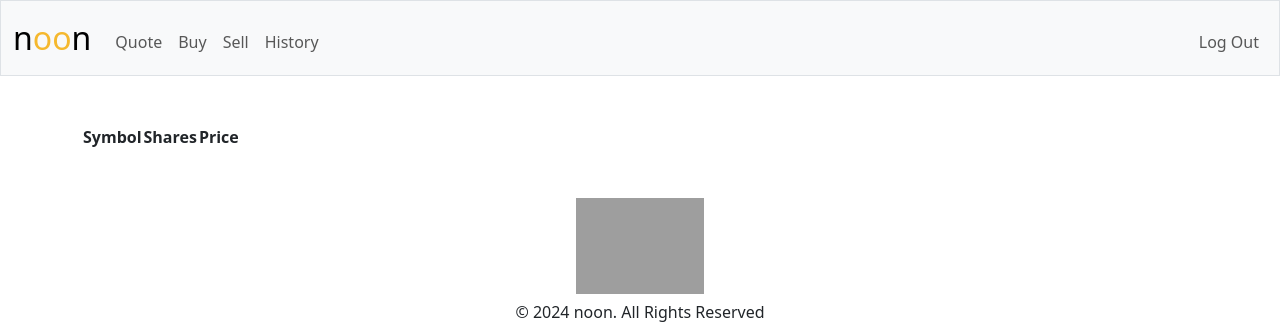
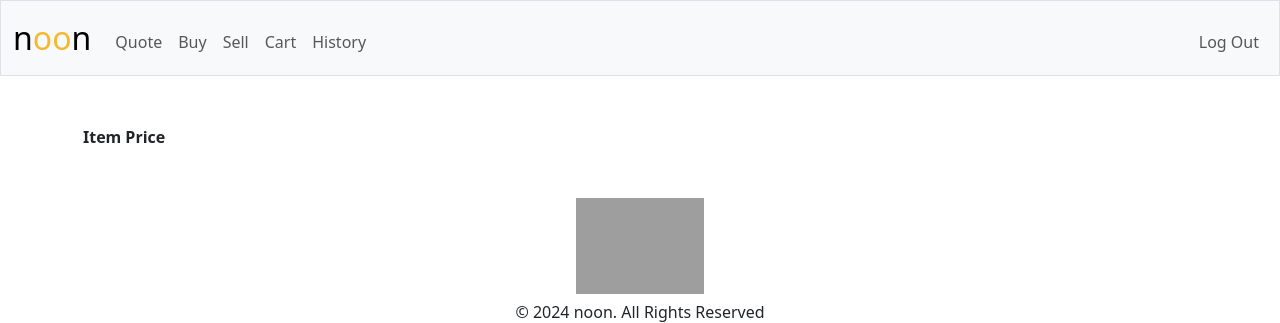
Before and after one commit to Abdalrahman01-CS/code-universe, a Flask app: page /cart in a window 1280 px wide. Shown: the top 323 px of the page. Run offline with Flask 3, Linux system fonts and the light colour scheme; a user stored in the database is signed in; data comes from the database, SQL or seed files in the repository; lists and menus that the app fills with data are empty; some libraries are stand-ins or nearby versions; grey boxes are pictures that could not be loaded.

Commit message:
Wed, Sep 25, 2024, 4:09 PM +03:00

```diff
--- a/project/templates/cart.html
+++ b/project/templates/cart.html
@@ -8,8 +8,8 @@
     <table>
         <thead>
             <tr>
-                <th>Symbol</th>
-                <th>Shares</th>
+                <th>Item</th>
+                <th></th>
                 <th>Price</th>
             </tr>
         </thead>
--- a/project/templates/layout.html
+++ b/project/templates/layout.html
@@ -34,6 +34,7 @@
                             <li class="nav-item"><a class="nav-link" href="/quote">Quote</a></li>
                             <li class="nav-item"><a class="nav-link" href="/buy">Buy</a></li>
                             <li class="nav-item"><a class="nav-link" href="/sell">Sell</a></li>
+                            <li class="nav-item"><a class="nav-link" href="/cart">Cart</a></li>
                             <li class="nav-item"><a class="nav-link" href="/history">History</a></li>
                         </ul>
                         <ul class="navbar-nav ms-auto mt-2">
```
